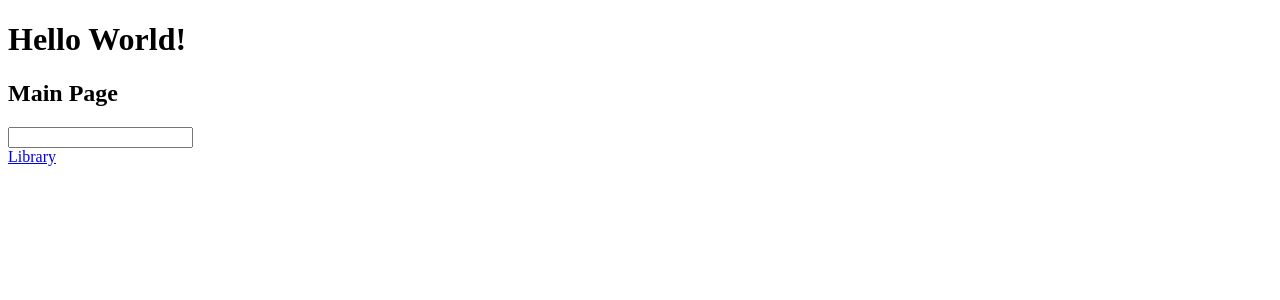
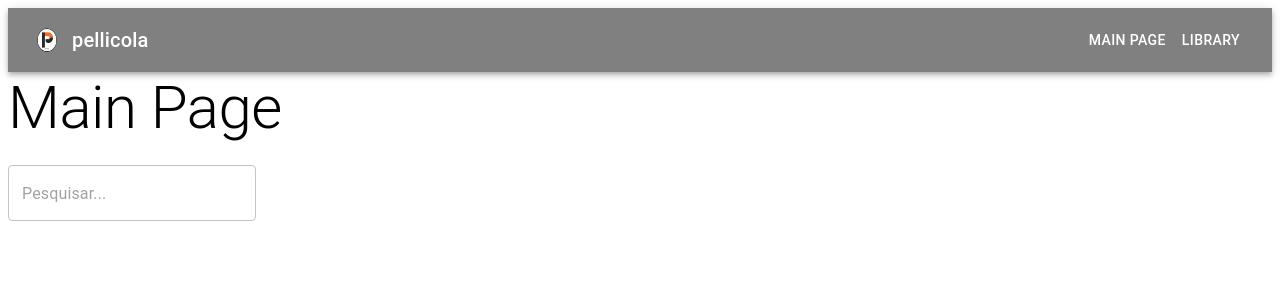
Before and after one commit to TulioHRC/pellicola, a React (Create React App) app in the folder frontend/: page / in a window 1280 px wide. Shown: the top 300 px of the page. Built offline with nearby package versions, Linux system fonts and the light colour scheme.

Commit message:
feat: navbar with material UI

```diff
--- a/frontend/package.json
+++ b/frontend/package.json
@@ -5,6 +5,7 @@
   "main": "index.js",
   "scripts": {
     "start": "serve -s build",
+    "start-dev": "react-scripts start",
     "build": "npm install && react-scripts build",
     "test": "react-scripts test",
     "eject": "react-scripts eject"
@@ -24,6 +25,9 @@
     ]
   },
   "dependencies": {
+    "@emotion/react": "^11.11.3",
+    "@emotion/styled": "^11.11.0",
+    "@mui/material": "^5.15.3",
     "express": "^4.18.2",
     "react": "^18.2.0",
     "react-dom": "^18.2.0",
--- a/frontend/public/index.html
+++ b/frontend/public/index.html
@@ -4,7 +4,7 @@
   <meta charset="utf-8">
   <link rel="icon" href="%PUBLIC_URL%/favicon.ico" />
   <meta name="viewport" content="width=device-width, initial-scale=1">
-  <title>Hello World</title>
+  <title>Pellicula</title>
 </head>
 <body>
   <div id="root"></div>
--- a/frontend/src/App.tsx
+++ b/frontend/src/App.tsx
@@ -1,20 +1,34 @@
 import React, { useState, useEffect } from 'react'
-import { BrowserRouter as Router, Route, Routes } from 'react-router-dom'
+import { BrowserRouter as Router, Route, Routes, Link } from 'react-router-dom'
+import { AppBar, Toolbar, Typography, Button } from '@mui/material';
 import MainPage from './Components/MainPage';
 import LibraryPage from './Components/LibraryPage';
 
 
 function App() {
+    const handleRedirect = () => {
+        window.location.href = "/";
+    }
+
     return (
         <div className="App">
-            <h1>Hello World!</h1>
             <Router>
+                <AppBar position="static" sx={{ backgroundColor: 'gray' }}>
+                    <Toolbar>
+                        <img src="./logo.png" alt="Logo" style={{ marginRight: '10px', width: '30px', height: '30px' }} onClick={handleRedirect}/>
+                        <Typography variant="h6" component="div" sx={{ flexGrow: 1 }} onClick={handleRedirect}>
+                        pellicola
+                        </Typography>
+                        <Button color="inherit" component={Link} to="/">Main Page</Button>
+                        <Button color="inherit" component={Link} to="/library">Library</Button>
+                    </Toolbar>
+                </AppBar>
                 <Routes>
-                    <Route path="/" element={<MainPage />}/>
-                    <Route path="/library" element={ <LibraryPage />}/>
+                    <Route path="/" element={<MainPage />} />
+                    <Route path="/library" element={<LibraryPage />} />
                 </Routes>
             </Router>
-        </div>
+            </div>
     );
 }
 
--- a/frontend/src/Components/MainPage.tsx
+++ b/frontend/src/Components/MainPage.tsx
@@ -1,4 +1,5 @@
 import React, { useEffect, useState, FormEvent } from 'react'
+import { Typography, TextField } from '@mui/material'
 import { Link } from 'react-router-dom'
 
 function MainPage() {
@@ -41,10 +42,11 @@ function MainPage() {
 
   return (
     <div>
-        <h2>Main Page</h2>
-        <input type="text" id="searchInput" value={searchInput} onChange={(event: any) => { searchData(event.target.value) }} />
+        <Typography variant="h2" gutterBottom>
+          Main Page
+        </Typography>
+        <TextField type="text" id="searchInput" value={searchInput} onChange={(event: any) => setSearchInput(event.target.value)} variant="outlined" placeholder="Pesquisar..."/>
         <br />
-        <Link to="/library">Library</Link>
         <ul>
           {
             movies.Search &&
```
Also changed, not shown: frontend/public/logo.png (added), 1 other file (tests, documents, lock files or other folders).
